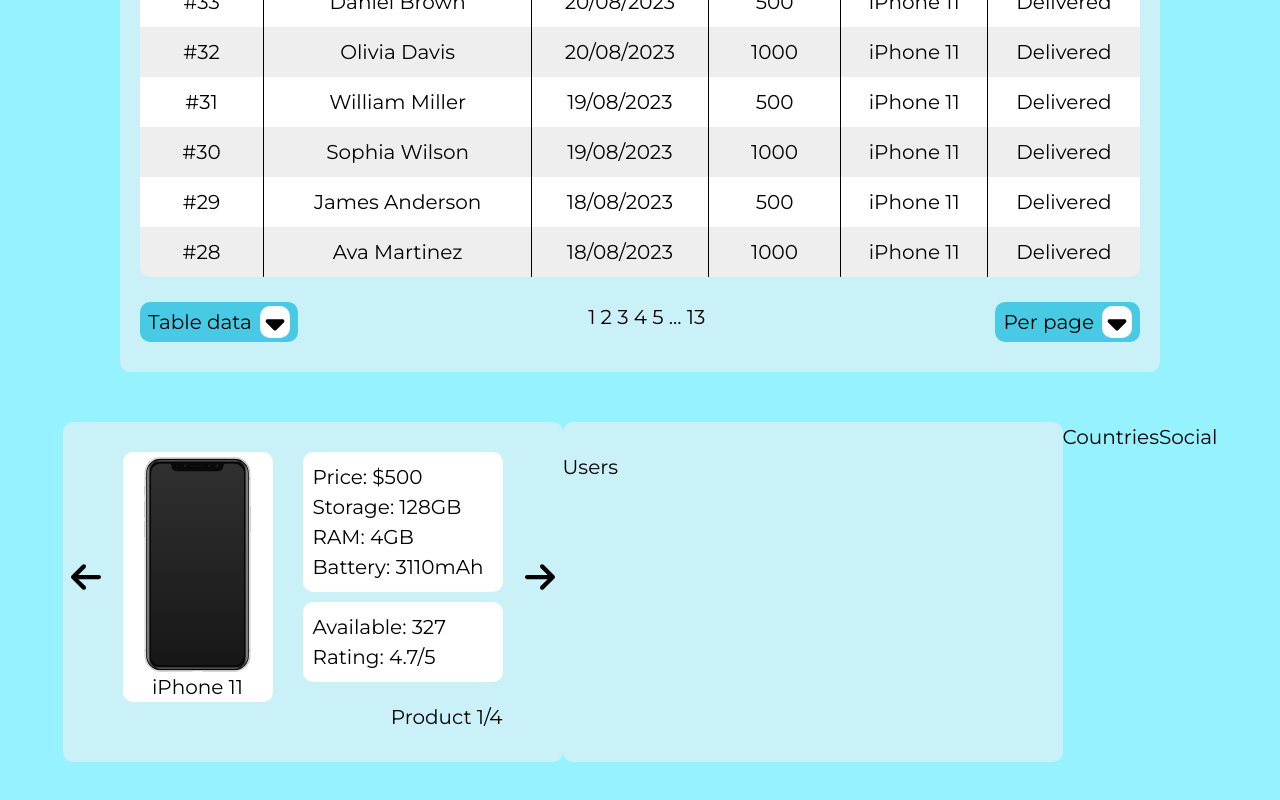
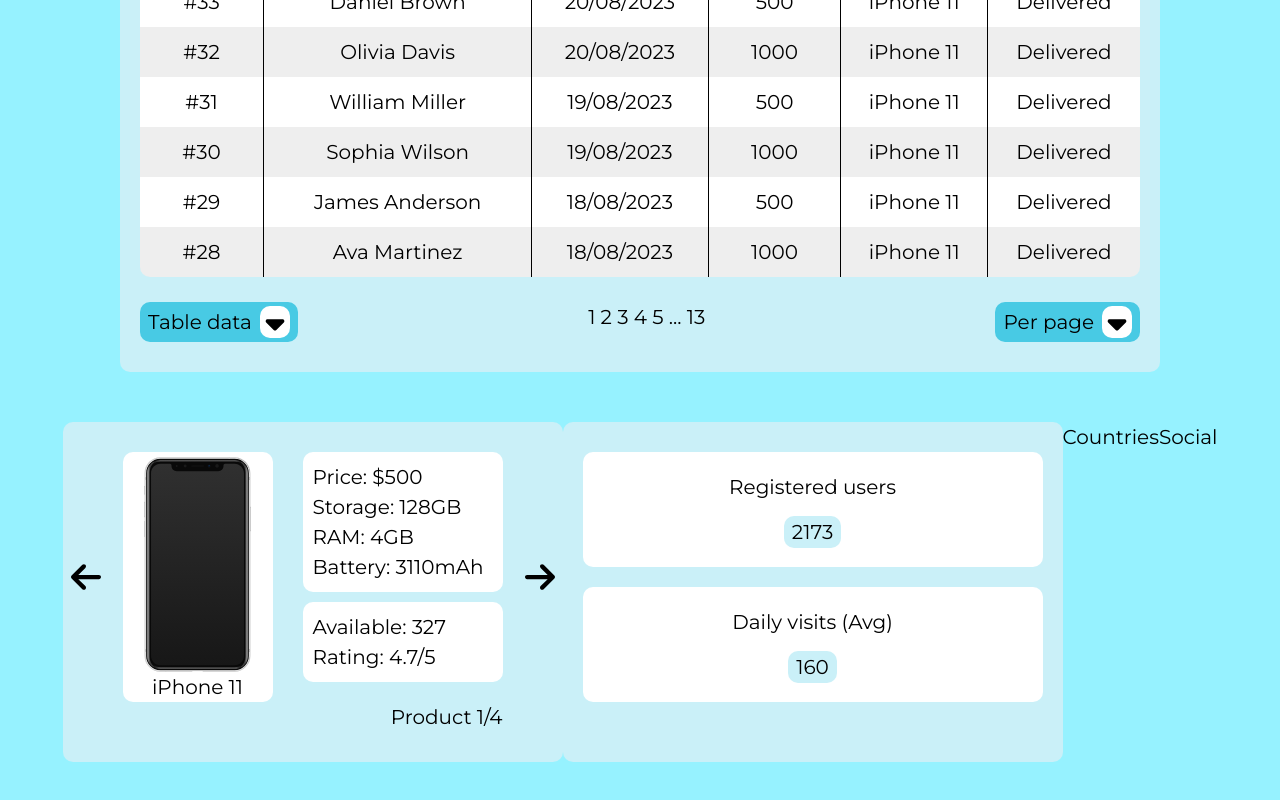
Before and after one commit to lazarevkristijan/sales-dashboard, a React (Vite) app: page / in a window 1280 px wide. Shown: the part 1236-2036 px from the top of the page. Built offline with nearby package versions, Linux system fonts and the light colour scheme.

Commit message:
users basic design

```diff
--- a/components/RectBtn.tsx
+++ b/components/RectBtn.tsx
@@ -1,7 +1,7 @@
 const RectBtn = ({ text, color }: { text: string; color: string }) => {
   return (
     <span
-      className={`bg-[${color}] py-1 px-2 w-fit rou ml-auto mr-0 min-w-[80px] text-center`}
+      className={`bg-[${color}] py-1 px-2 rou ml-auto mr-0 min-w-[80px] text-center`}
     >
       {text}
     </span>
--- a/sections/Users.tsx
+++ b/sections/Users.tsx
@@ -1,7 +1,24 @@
+import { RectBtn } from "../components"
+
 const Users = () => {
   return (
     <div className="light-blue1 py-[30px] rou mb-[50px] w-[500px]">
-      Users <p></p>
+      <div className="mx-[20px]">
+        <div className="bg-[#fff] text-center py-[20px] rou mb-[20px]">
+          <span className="block mb-[15px]">Registered users</span>
+          <RectBtn
+            text="2173"
+            color="#CAF0F8"
+          />
+        </div>
+        <div className="bg-[#fff] text-center py-[20px] rou">
+          <span className="block mb-[15px]">Daily visits (Avg)</span>
+          <RectBtn
+            text="160"
+            color="#CAF0F8"
+          />
+        </div>
+      </div>
     </div>
   )
 }
```
